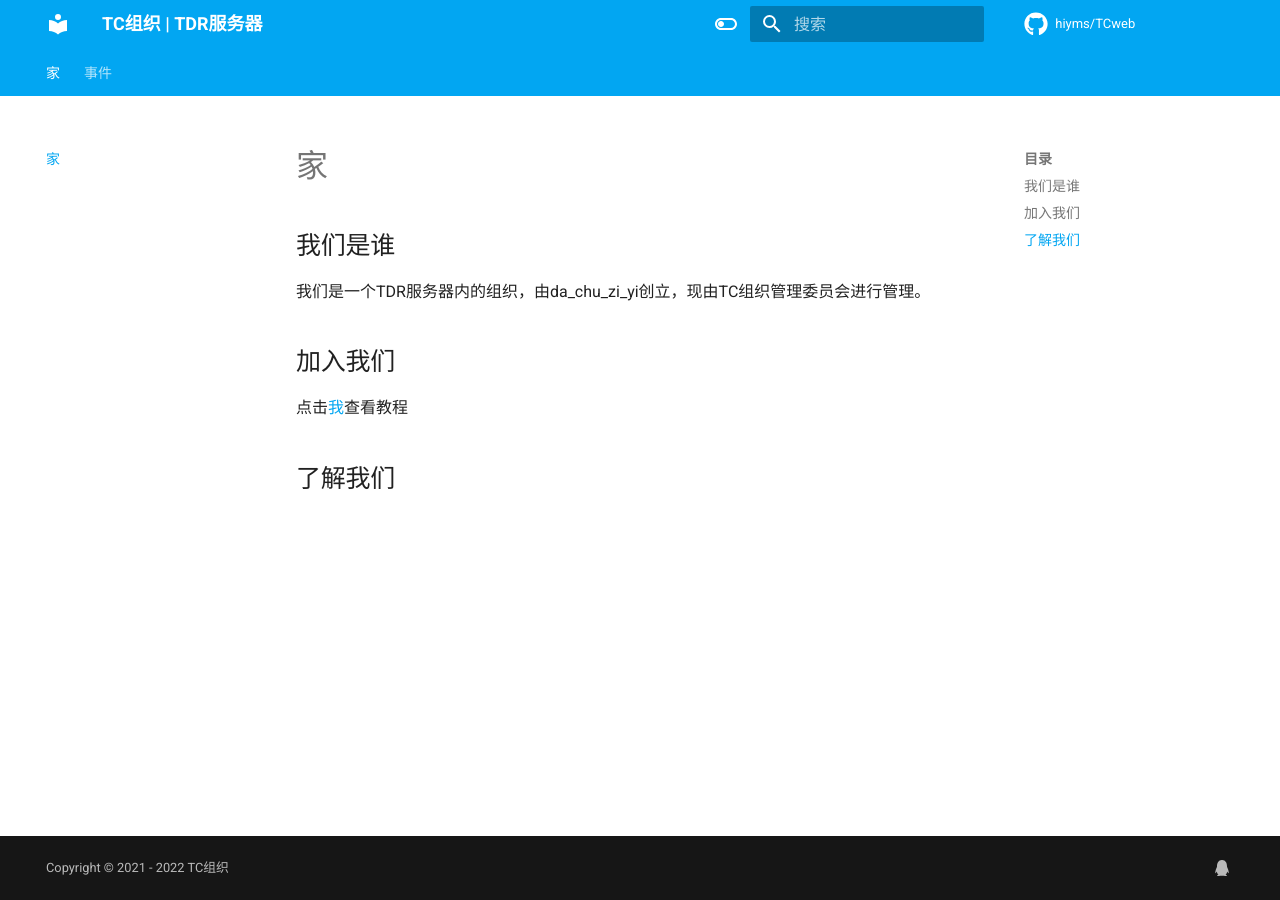
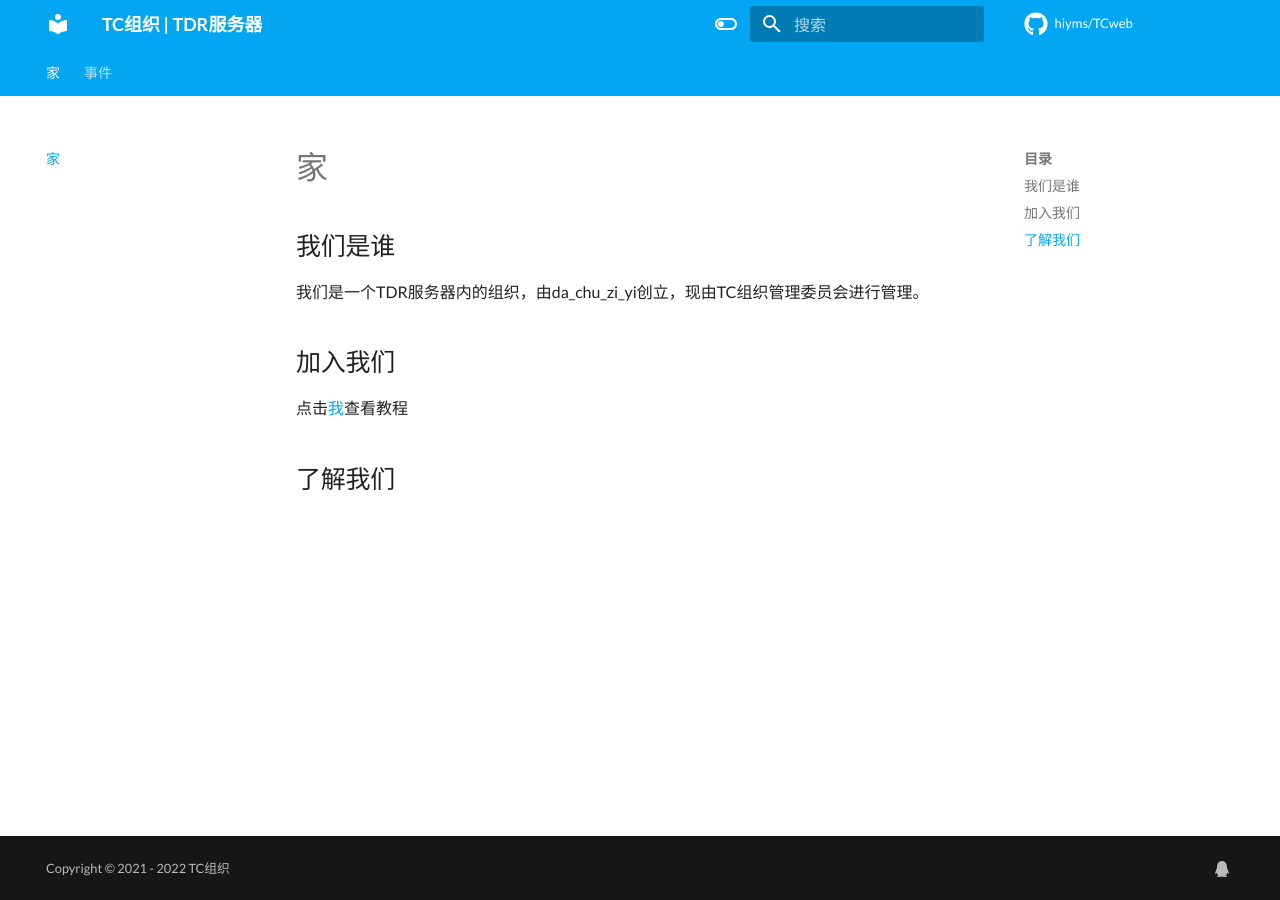
Before and after one commit to hiyms/TCweb, an MkDocs documentation site: the page built from docs/index.md, in a window 1280 px wide. Built offline with MkDocs 1.6.1 and Material for MkDocs 9.7.7, drawn with Linux system fonts in a browser that asks for light colours; comment, search, counter and statistics services are not loaded.

Commit message:
deleted:    docs/stylesheets/extra.css 	modified:   mkdocs.yml

```diff
--- a/docs/stylesheets/extra.css
+++ /dev/null
@@ -1,4 +0,0 @@
-@font-face {
-    font-family: "Lato";
-    src: "https://fonts.font.im/css?family=Lato";
-  }
--- a/mkdocs.yml
+++ b/mkdocs.yml
@@ -18,7 +18,7 @@ theme:
     repo: fontawesome/brands/github
     edit: material/file-document-edit
   font:
-    text: Roboto
+    text: Lato
     code: Roboto Mono
   language: zh
   palette:
```
